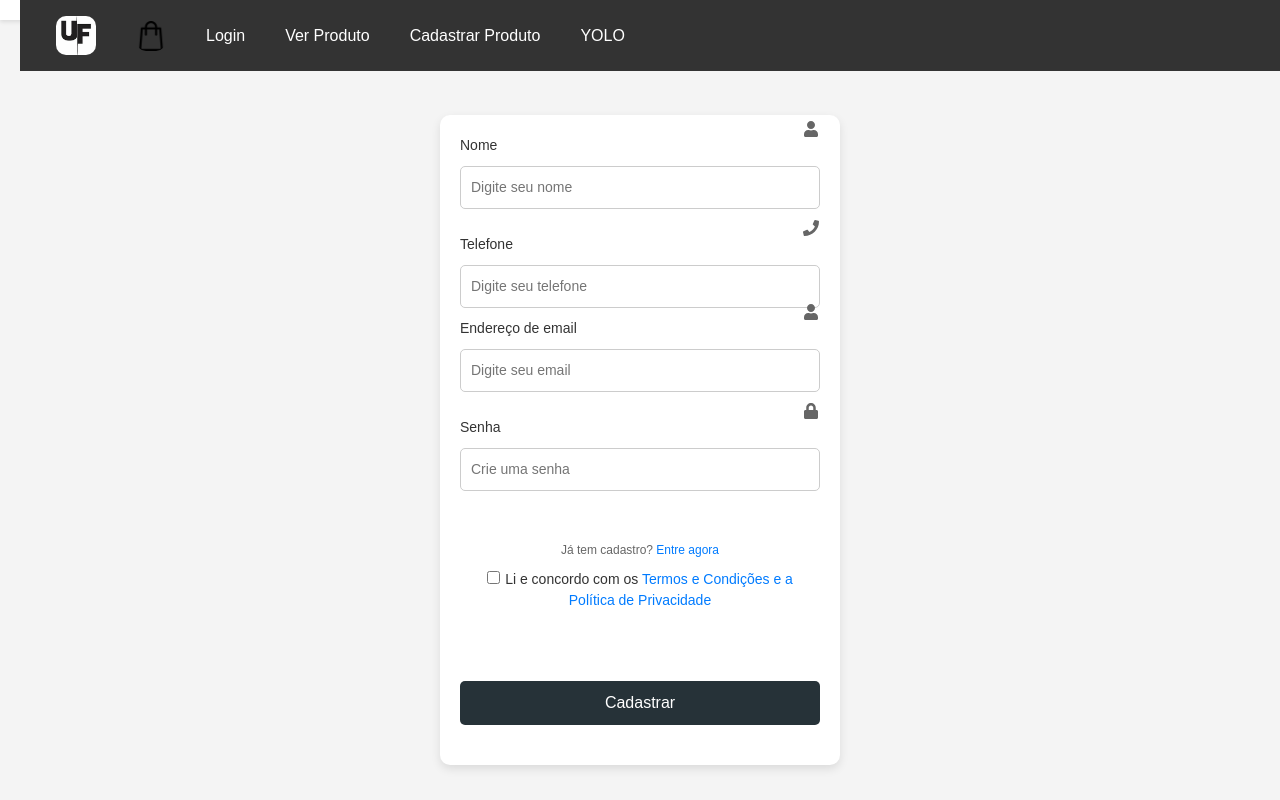
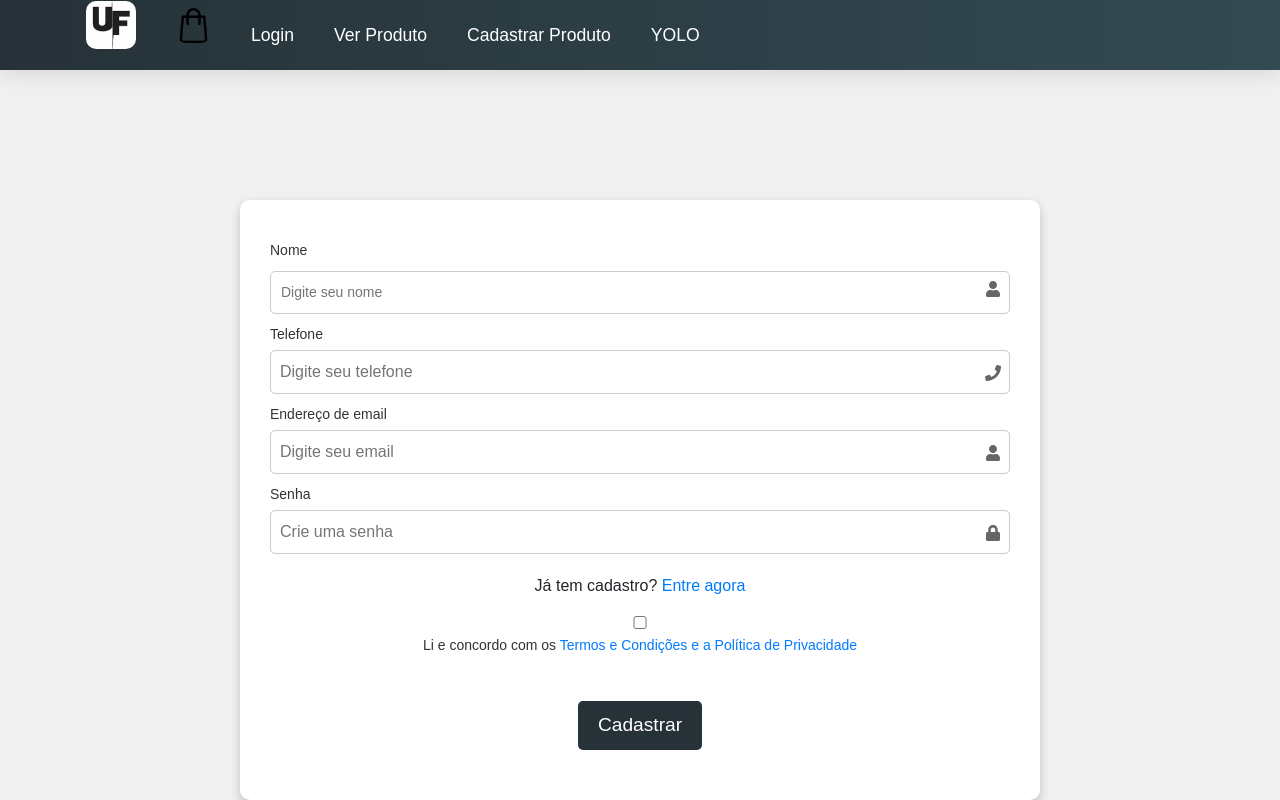
Before and after one commit to Used-Favorites/REACT-FRONTEND, a React (Create React App) app: page /paginaCadastro in a window 1280 px wide. Built offline with nearby package versions, Linux system fonts and the light colour scheme.

Commit message:
gitupdate

```diff
--- a/src/Components/Header.css
+++ b/src/Components/Header.css
@@ -2,23 +2,25 @@
   display: flex;
   justify-content: space-between;
   align-items: center;
-  padding: 10px 20px;
-  box-shadow: 0 2px 4px rgba(0, 0, 0, 0.1);
-  background-color: white;
+  padding: 15px 50px;
+  box-shadow: 0 4px 20px rgba(0, 0, 0, 0.1);
   width: 100%;
+  height: 70px;
   position: fixed;
   top: 0;
   left: 0;
-  z-index: 1;
+  z-index: 1000;
+  background: linear-gradient(90deg, #263238, #334a52);
+  font-family: 'Arial', sans-serif;
 }
 
 .navbar {
+  display: flex;
+  justify-content: space-between;
   width: 100%;
-  background-color: #333;
-  padding: 1rem;
-  position: fixed;
-  top: 0;
+  align-items: center;
   z-index: 10;
+  height: 100%;
 }
 
 .navbar ul {
@@ -28,6 +30,7 @@
   display: flex;
   justify-content: space-around;
   align-items: center;
+  height: 100%;
 }
 
 .navbar ul li {
@@ -37,14 +40,17 @@
 .navbar ul li a {
   color: white;
   text-decoration: none;
-  padding: 14px 20px;
+  padding: 10px 20px;
   text-align: center;
-  font-size: 1rem;
+  font-size: 1.1rem;
+  border-radius: 8px;
+  transition: background-color 0.3s, transform 0.3s, color 0.3s;
 }
 
 .navbar ul li a:hover {
-  background-color: #575757;
-  border-radius: 4px;
+  background-color: rgba(255, 255, 255, 0.3);
+  color: #333;
+  transform: scale(1.05);
 }
 
 .main-content {
@@ -52,10 +58,21 @@
 }
 
 .header .navbar .right-images img {
-  width: 30px;
+  width: 35px;
   height: auto;
+  transition: transform 0.3s;
+}
+
+.header .navbar .right-images img:hover {
+  transform: scale(1.15);
 }
 
 .header .navbar .logo {
-  width: 40px;
+  width: 50px;
+  height: auto;
+  transition: transform 0.3s;
 }
+
+.header .navbar .logo:hover {
+  transform: scale(1.15);
+}
--- a/src/PaginaCadastroProduto/produto.css
+++ b/src/PaginaCadastroProduto/produto.css
@@ -1,7 +1,7 @@
-/* Estilo global */
+
 body {
-    font-family: Arial, sans-serif;
-    background-color: #f4f4f4;
+  font-family: Roboto, sans-serif;
+  background-color: #f0f0f0;
   margin: 0;
   padding: 0;
   display: flex;
@@ -10,16 +10,15 @@ body {
   height: 100vh;
 }
 
-  /* Contêiner do cadastro */
   .container-produto {
     background-color: white;
-    padding: 20px;
-    width: 500px;
+    padding: 30px;
+    width: 800px;
     box-shadow: 0px 4px 10px rgba(0, 0, 0, 0.1);
     border-radius: 10px;
+    margin-top: 800px;
   }
 
-  /* Cabeçalho */
   .header-produto h1 {
     text-align: center;
     color: #333;
@@ -32,7 +31,7 @@ body {
     margin-bottom: 20px;
   }
 
-  /* Grupo de inputs */
+
   .input-group {
     margin-bottom: 20px;
   }
@@ -59,7 +58,7 @@ body {
     resize: none;
   }
 
-  /* Placeholder para a imagem */
+
   .image-placeholder {
     width: 100%;
     height: 150px;
@@ -73,7 +72,7 @@ body {
     margin-top: 5px;
   }
 
-  /* Seção de comentários */
+
   .comments-section {
     background-color: #f9f9f9;
     padding: 10px;
@@ -83,7 +82,7 @@ body {
     text-align: center;
   }
 
-  /* Botão */
+
   .button-produto {
     display: flex;
     justify-content: center;
--- a/src/PaginaProduto/Produto.jsx
+++ b/src/PaginaProduto/Produto.jsx
@@ -1,10 +1,10 @@
 import axios from 'axios';
 import React, { useState, useEffect } from 'react';
 import Header from "../Components/Header";
+import config from '../config';
 import './produto.css';
 
-const base_URL = "https://b521-2804-14c-4e6-8051-8e0e-54f-2097-5b1.ngrok-free.app";
-var ProdutoID =1;
+var ProdutoID = 1;
 const Produto = () => {
   const [isExpanded, setIsExpanded] = useState(false);
   const [productData, setProductData] = useState(null);
@@ -12,7 +12,7 @@ const Produto = () => {
   useEffect(() => {
     const fetchProductData = async () => {
       try {
-        const response = await axios.get(`${base_URL}/Product/Products/${ProdutoID}`, {
+        const response = await axios.get(`${config.baseURL}/Product/Products/${ProdutoID}`, {
           headers: {
             "ngrok-skip-browser-warning": "any"
           }
@@ -31,7 +31,7 @@ const Produto = () => {
   };
 
   if (!productData) {
-    return <div>Carregando dados do produto...</div>; // Renderização durante o carregamento
+    return <div>Carregando dados do produto...</div>;
   }
 
   return (
@@ -39,7 +39,6 @@ const Produto = () => {
       <Header />
 
       <div className="product-image">
-        {/* Renderizar a imagem se disponível */}
         {productData.image ? (
           <img src={productData.imageURL} alt="Product" />
         ) : (
--- a/src/PaginaProduto/produto.css
+++ b/src/PaginaProduto/produto.css
@@ -43,7 +43,7 @@ div {
   margin-left: 10px;
 }
 
-/* Estilo para o cartao */
+
 .cartao {
   background-color: #f8f8f8;
   padding: 10px;
--- /dev/null
+++ b/src/config.js
@@ -0,0 +1,5 @@
+const config = {
+    baseURL: "https://b521-2804-14c-4e6-8051-8e0e-54f-2097-5b1.ngrok-free.app",
+  };
+
+  export default config;
--- a/src/paginaCadastro/Cadastro.css
+++ b/src/paginaCadastro/Cadastro.css
@@ -1,114 +1,118 @@
-/* body {
-    font-family: Arial, sans-serif;
-    background-color: #f4f4f4;
+body {
+    font-family: Roboto, sans-serif;
+    background-color: #f0f0f0;
     margin: 0;
     padding: 0;
     display: flex;
     justify-content: center;
     align-items: center;
     height: 100vh;
-} */
+}
 
 .container {
     background-color: white;
-    padding: 20px;
-    width: 400px;
-    box-shadow: 0px 4px 10px rgba(0, 0, 0, 0.1);
+    padding: 30px;
+    width: 800px;
+    box-shadow: 0px 4px 10px rgba(0, 0, 0, 0.2);
     border-radius: 10px;
+    margin-top: 120px;
+}
+
+.header {
+    text-align: center;
+}
+
+.header img {
+    max-width: 100%;
+    height: auto;
+    border-radius: 10px;
+    margin-bottom: 20px;
+}
+
+.header h1 {
+    font-size: 24px;
+    color: #333;
+    margin: 0;
+}
+
+.header p {
+    font-size: 16px;
+    color: #666;
+    margin-bottom: 30px;
+}
+
+.form-group {
+    margin-bottom: 20px;
+}
+
+label {
+    font-size: 16px;
+    color: #333;
+    margin-bottom: 5px;
+    display: block;
+    margin-top: 10px;
+}
+
+input {
+    width: 100%;
+    padding: 9px;
+    border: 1px solid #ccc;
+    border-radius: 5px;
+    font-size: 16px;
 }
 
 
-.header img {
-    width: 100%;
-    height: auto;
-    border-radius: 10px;
+.icon {
+    position: absolute;
+    margin-left: -25px;
+    margin-top: 15px;
+    color: #666;
 }
 
-.header h1 {
-    text-align: center;
-    color: #333;
-    margin: 10px 0;
-}
-
-.header p {
-    text-align: center;
-    color: #666;
+.checkbox {
     margin-bottom: 20px;
 }
 
-
-.Input-Nome, .Input-Email, .Input-Senha {
-    margin-bottom: 15px;
-}
-
-label {
-    font-size: 14px;
-    color: #333;
-    margin-bottom: 5px;
-    display: block;
-}
-
-input[type="text"], input[type="email"], input[type="password"],input[type="phone"] {
-    width: 100%;
-    padding: 10px;
-    margin-top: 5px;
-    margin-bottom: 10px;
-    border: 1px solid #ccc;
-    border-radius: 5px;
+.checkbox label {
     font-size: 14px;
 }
 
-.icon {
-    position: absolute;
-    margin-left: -17px;
-    margin-top: -40px;
-    color: #666;
+.checkbox input[type='checkbox'] {
+    margin-right: 5px;
 }
 
-.BoxEnd {
-    margin: 20px 0;
-    font-size: 12px;
-    color: #666;
+.button {
+    display: block;
+    width: 100%;
+    padding: 12px;
+    background-color: #007BFF;
+    color: white;
+    border: none;
+    border-radius: 5px;
+    font-size:
+ 18px;
+    cursor: pointer;
+    transition: background-color 0.3s ease;
 }
 
-.BoxEnd p, .BoxEnd label {
-    margin-bottom: 10px;
+.button:hover {
+    background-color:
+ #0056b6;
 }
 
-.BoxEnd a {
+.footer {
+    text-align: center;
+    margin-top: 30px;
+}
+
+.footer a {
     color: #007BFF;
     text-decoration: none;
 }
 
-.BoxEnd a:hover {
+.footer a:hover {
     text-decoration: underline;
 }
-
-.BoxEnd input[type='checkbox'] {
-    margin-right: 5px;
-}
-
-
-.Button {
-    display: flex;
-    justify-content: center;
-}
-
-.Button button {
-    background-color:#263238;;
-    color: white;
-    padding: 10px 20px;
-    border: none;
-    border-radius: 5px;
-    font-size: 16px;
-    cursor: pointer;
-    width: 100%;
-}
-
-.Button button:hover {
-    background-color:#385767;
-}
-
 
 @media (max-width: 768px) {
     .container {
--- a/src/paginaCadastro/PaginaCadastro.jsx
+++ b/src/paginaCadastro/PaginaCadastro.jsx
@@ -2,13 +2,13 @@ import React, { useState } from 'react';
 import { FaUser, FaLock, FaPhone } from 'react-icons/fa';
 import './Cadastro.css';
 import axios from 'axios';
+import config from '../config';
 
 const PaginaCadastro = () => {
   const [name, setUsername] = useState('');
   const [email, setEmail] = useState('');
   const [password, setPassword] = useState('');
   const [phone, setPhone] = useState('');
-  const base_URL = 'https://b521-2804-14c-4e6-8051-8e0e-54f-2097-5b1.ngrok-free.app';
 
   const handleSubmit = async (e) => {
     e.preventDefault();
@@ -16,7 +16,7 @@ const PaginaCadastro = () => {
 
     try {
       const uploadResponse = await axios.post(
-        `${base_URL}/user/create`,
+        `${config.baseURL}/user/create`,
         {
           name: name,
           email: email,
@@ -31,7 +31,7 @@ const PaginaCadastro = () => {
         }
       );
 
-      if (uploadResponse.status === 200) { //Se a resposta do cadastro for positiva
+      if (uploadResponse.status === 200) {
         alert('Cadastrado com sucesso');
       } else {
         alert('Não foi possível cadastrar');
```
Also changed, not shown: src/PaginaCadastroProduto/CadastroProduto.jsx (+45 -23 lines), src/index.js (+5 -7 lines). Lines whose indentation alone changed are shown as unchanged.
